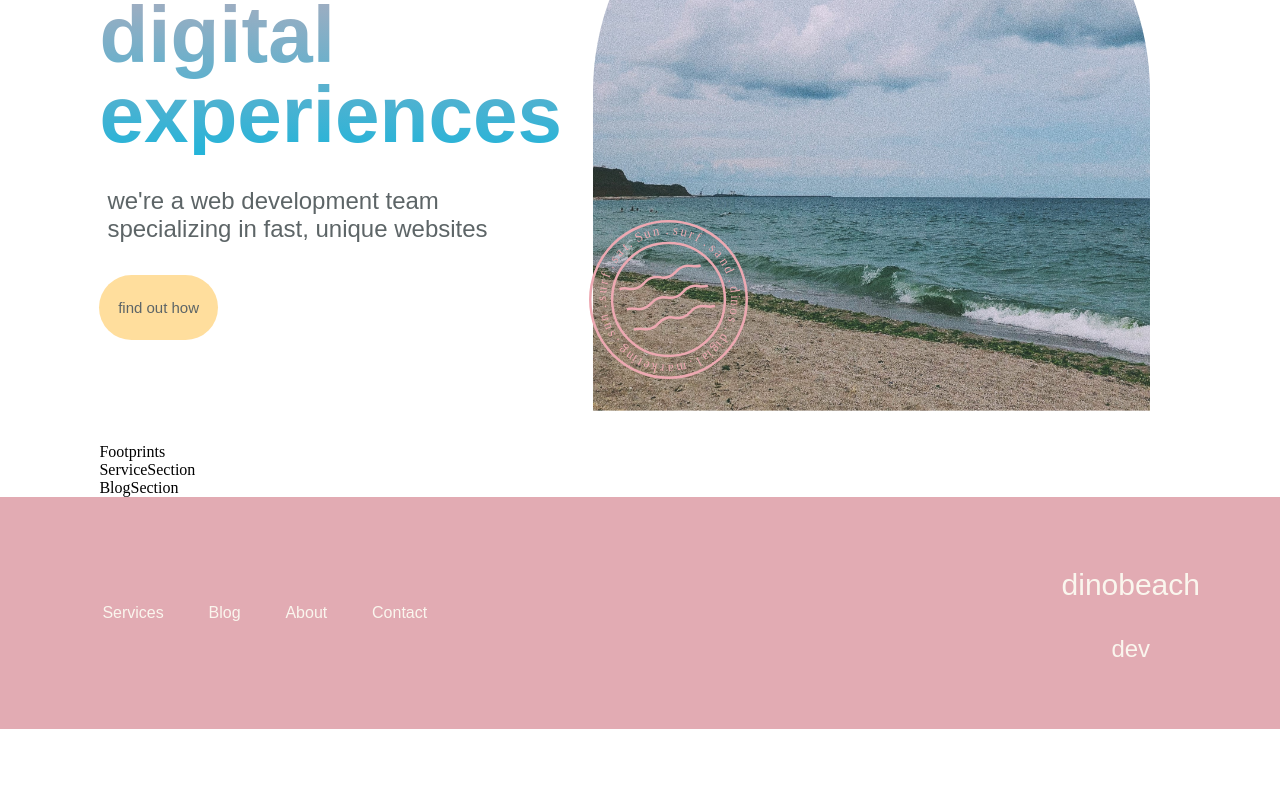
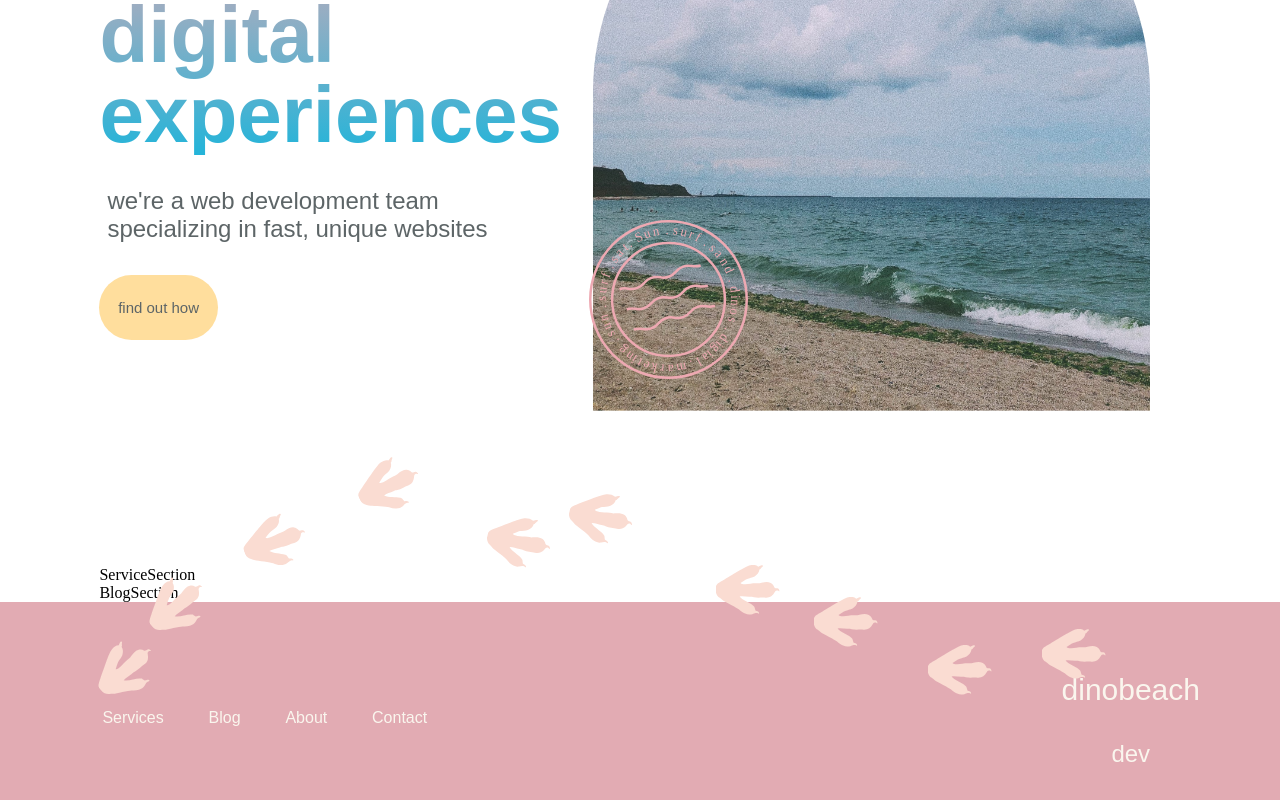
Before and after one commit to jvaughn1230/dinobeachdev, a React (Create React App) app: page / in a window 1280 px wide. Shown: the part 322-1122 px from the top of the page. Before the commit the page ends 1051 px from the top, so only its background shows below. Built offline with nearby package versions, Linux system fonts and the light colour scheme; a web font is replaced by a local one.

Commit message:
added footprint section

```diff
--- a/src/components/footprints/footprints.css
+++ b/src/components/footprints/footprints.css
@@ -0,0 +1,89 @@
+.footprints-container {
+  display: flex;
+  margin-bottom: 2.5rem;
+  margin-top: 5.2083vw;
+  justify-content: space-between;
+  max-height: 1rem;
+}
+
+.dinoprint {
+  height: 4rem;
+  width: 4.1667vw;
+  position: relative;
+}
+
+.print1 {
+  transform: rotate(50deg);
+  top: 8rem;
+}
+
+.print2 {
+  transform: rotate(50deg);
+  right: 4rem;
+  top: 4rem;
+}
+
+.print3 {
+  transform: rotate(70deg);
+  right: 5rem;
+}
+
+.print4 {
+  transform: rotate(65deg);
+  bottom: 3.5rem;
+  right: 5rem;
+}
+
+.print5 {
+  transform: rotate(100deg);
+  right: 4rem;
+}
+
+.print6 {
+  transform: rotate(100deg);
+  right: 6rem;
+  bottom: 1.5rem;
+}
+
+.print7 {
+  transform: rotate(90deg);
+  right: 4rem;
+  top: 3rem;
+}
+
+.print8 {
+  transform: rotate(90deg);
+  right: 5rem;
+  top: 5rem;
+}
+
+.print9 {
+  transform: rotate(90deg);
+  right: 5rem;
+  top: 8rem;
+}
+
+.print10 {
+  transform: rotate(90deg);
+  right: 5rem;
+  top: 7rem;
+}
+
+@media (max-width: 600px) {
+  .print1 {
+    transform: rotate(125deg);
+    position: static;
+  }
+  .print2 {
+    transform: rotate(65deg);
+    position: static;
+  }
+  .print3 {
+    transform: rotate(125deg);
+    position: static;
+  }
+  .print4 {
+    transform: rotate(65deg);
+    position: static;
+  }
+}
--- a/src/components/footprints/footprints.js
+++ b/src/components/footprints/footprints.js
@@ -1,8 +1,47 @@
 import React from "react";
+import dinoFoot from "../../images/trex_footprint.svg";
+
 import "./footprints.css";
 
 const Footprints = () => {
-  return <div>Footprints</div>;
+  return (
+    <div className="footprints-container">
+      <img src={dinoFoot} alt="dino footprint" className="dinoprint print1" />
+      <img src={dinoFoot} alt="dino footprint" className="dinoprint print2" />
+      <img src={dinoFoot} alt="dino footprint" className="dinoprint print3" />
+      <img src={dinoFoot} alt="dino footprint" className="dinoprint print4" />
+      <img
+        src={dinoFoot}
+        alt="dino footprint"
+        className="dinoprint print5 hide-mobile"
+      />
+      <img
+        src={dinoFoot}
+        alt="dino footprint"
+        className="dinoprint print6 hide-mobile"
+      />
+      <img
+        src={dinoFoot}
+        alt="dino footprint"
+        className="dinoprint print7 hide-mobile"
+      />
+      <img
+        src={dinoFoot}
+        alt="dino footprint"
+        className="dinoprint print8 hide-mobile"
+      />
+      <img
+        src={dinoFoot}
+        alt="dino footprint"
+        className="dinoprint print9 hide-mobile"
+      />
+      <img
+        src={dinoFoot}
+        alt="dino footprint"
+        className="dinoprint print10 hide-mobile"
+      />
+    </div>
+  );
 };
 
 export default Footprints;
```
